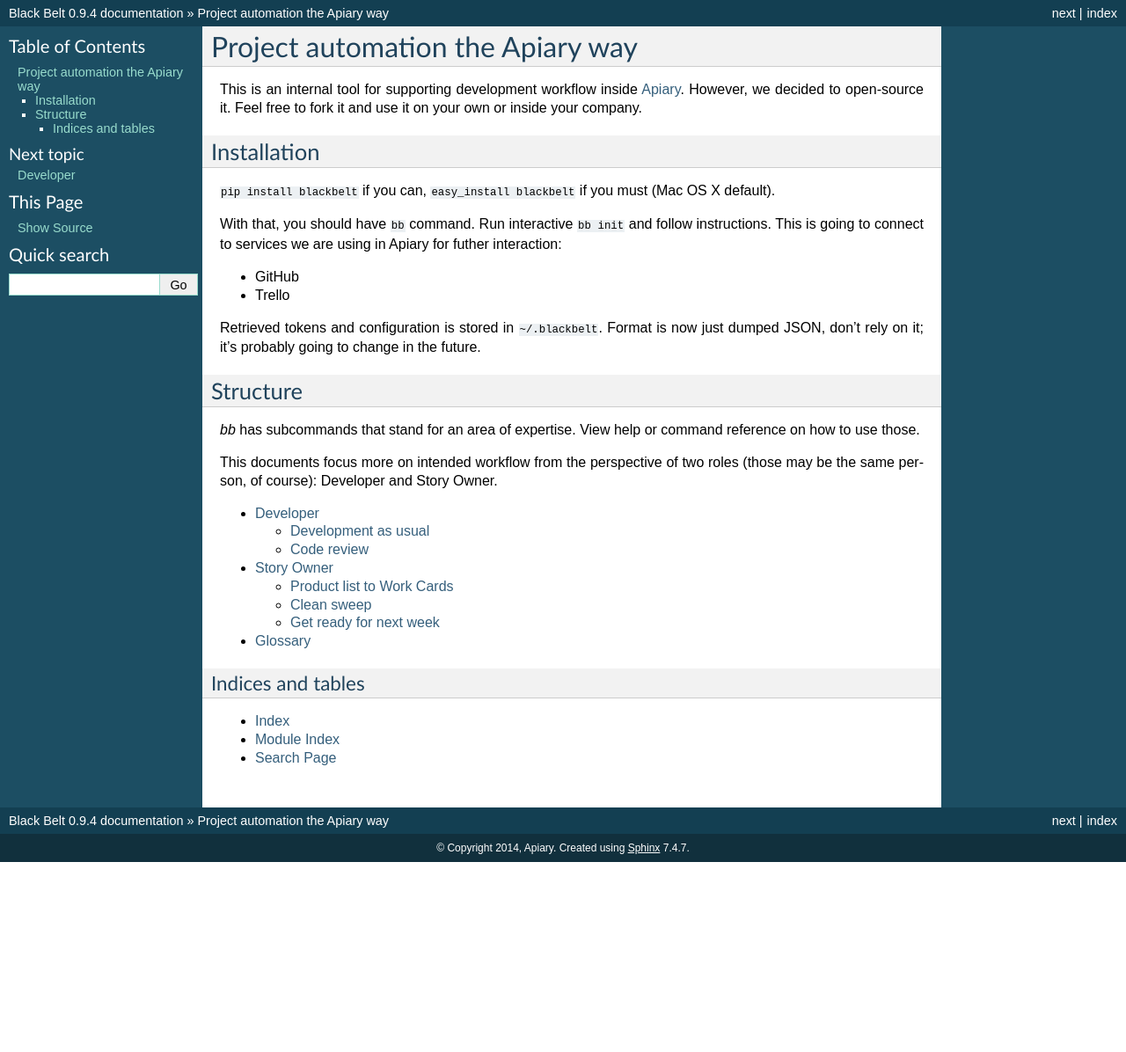
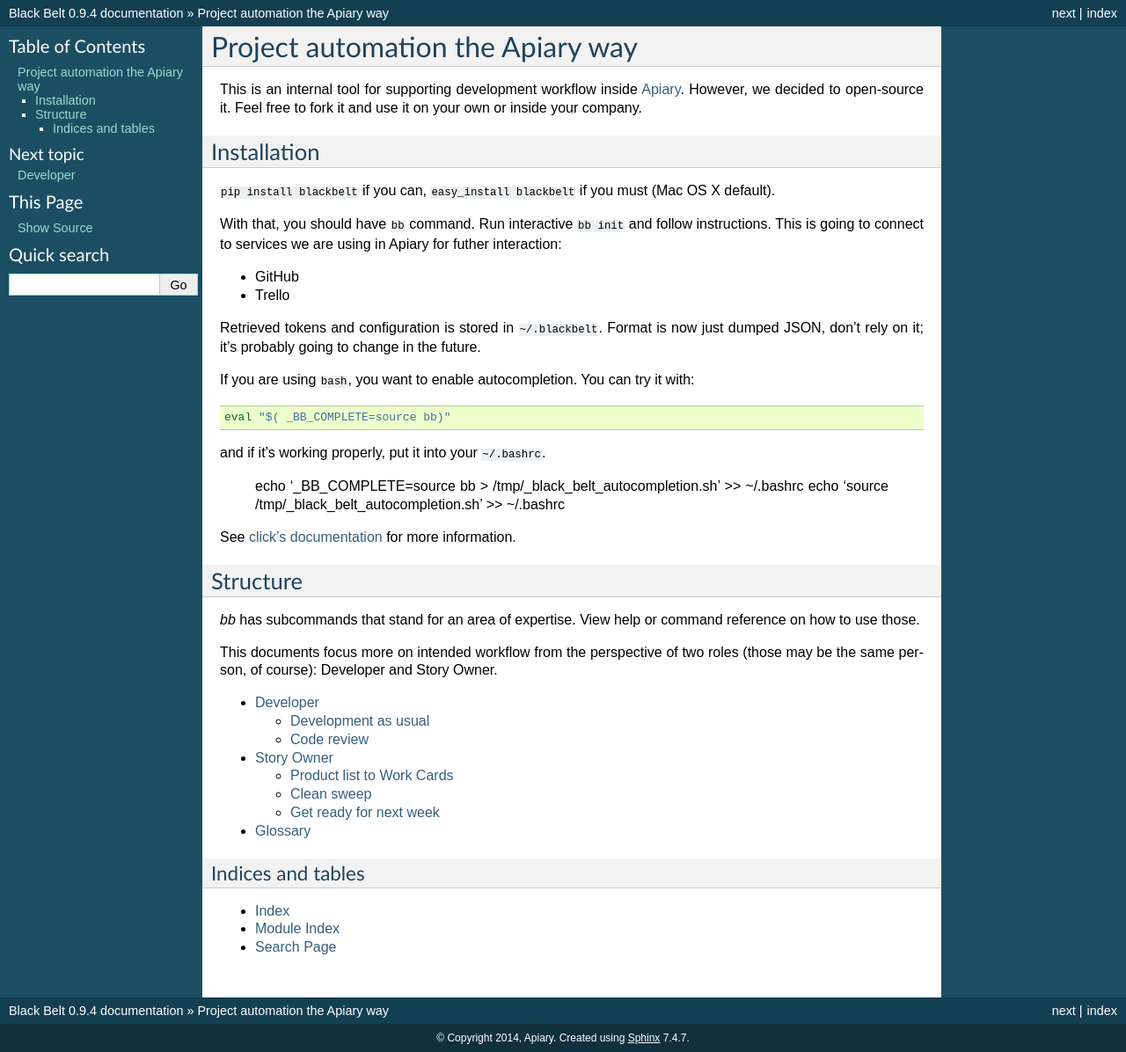
Before and after one commit to apiaryio/black-belt, a Sphinx documentation site: the page built from docs/source/index.rst, in a window 1280 px wide. Shown: the whole page at 88% size. Built offline with Sphinx 7.4.7, drawn with Linux system fonts in a browser that asks for light colours; before the commit the page ends 980 px from its top, so only the background shows below that.

Commit message:
Document autocompletion

```diff
--- a/docs/source/index.rst
+++ b/docs/source/index.rst
@@ -18,6 +18,18 @@ With that, you should have ``bb`` command. Run interactive ``bb init`` and follo
 * Trello
 
 Retrieved tokens and configuration is stored in ``~/.blackbelt``. Format is now just dumped JSON, don't rely on it; it's probably going to change in the future.
+
+If you are using ``bash``, you want to enable autocompletion. You can try it with::
+
+	eval "$( _BB_COMPLETE=source bb)"
+
+and if it's working properly, put it into your :file:`~/.bashrc`.
+
+	echo '_BB_COMPLETE=source bb > /tmp/_black_belt_autocompletion.sh'  >> ~/.bashrc
+	echo 'source /tmp/_black_belt_autocompletion.sh' >> ~/.bashrc
+
+
+See `click's documentation <http://click.pocoo.org/3/bashcomplete/>`_ for more information.
 
 
 --------------
```
